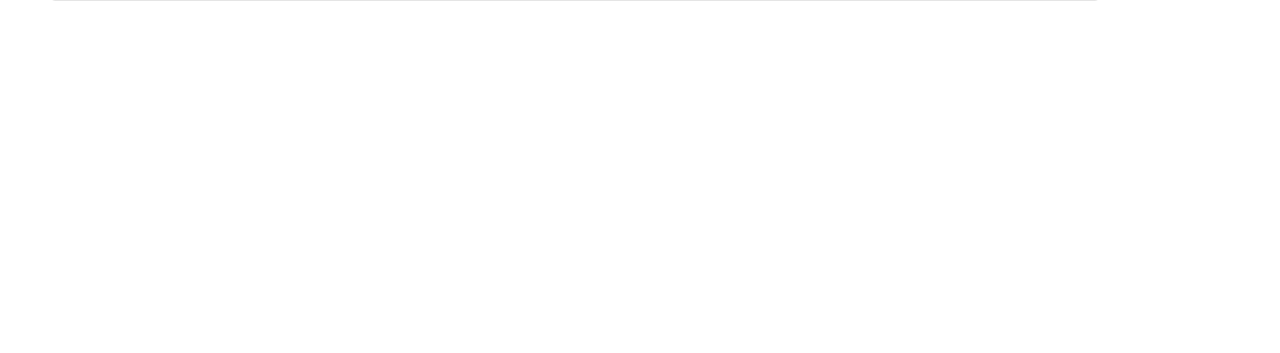
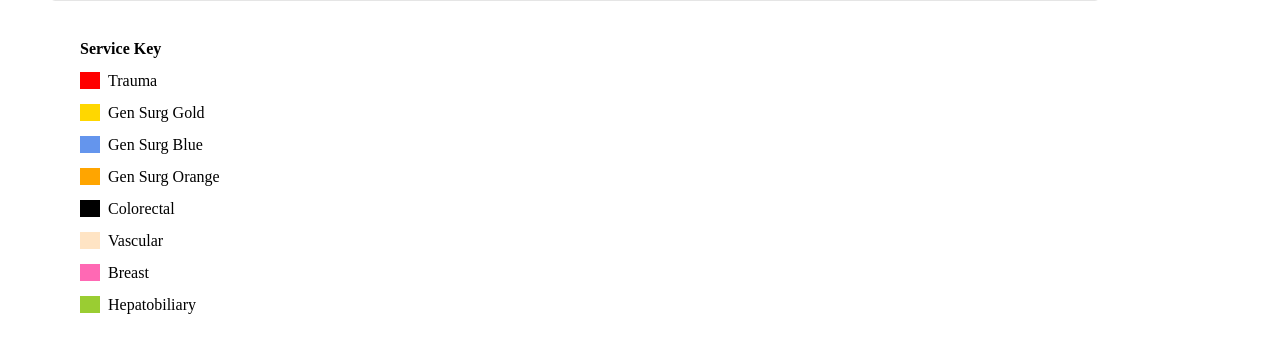
Before and after one commit to smoyerman/StJoesScheduler, a Django app: template templates/calendar.html in a window 1280 px wide. Shown: the part 178-531 px from the top of the page. Run offline with Django 3.2, Linux system fonts and the light colour scheme; the template is opened without the code that fills it, so the values that code supplies are empty.

Commit message:
Updated calendar to show coloration and a key for it :)

```diff
--- a/templates/calendar.html
+++ b/templates/calendar.html
@@ -14,12 +14,22 @@
     margin: 50px;
 }
 
-div {
+div.schedule {
     background: rgba(0, 0, 0, .1);
     border-radius: 5px;
     box-sizing: border-box;
     padding: 15px;
     width: 1050px;
+    float:left;
+}
+
+div.key {
+    border-radius: 5px;
+    box-sizing: border-box;
+    padding: 10px;
+    margin-left: 20px;
+    margin-top:30px;
+    float:left;
 }
 
 header {
@@ -79,13 +89,67 @@
     box-shadow: 0 2px 6px rgba(0, 0, 0, .5) inset;
 }
 
+/* Trauma */
+span.Trauma {
+    background-color: red;
+}
+
+/* Hepato */
+span.Hepatobiliary {
+    background-color: #9ACD32;
+}
+
+/* Orange */
+span.Orange {
+    background-color: orange;
+}
+
+/* Blue */
+span.Blue {
+    background-color: #6495ED;
+}
+
+/* Gold */
+span.Gold {
+    background-color: gold;
+}
+
+/* Breast */
+span.Breast {
+    background-color: #FF69B4;
+}
+
+/* Breast */
+span.Colorectal {
+    background-color: #000000;
+    color: #ffffff;
+}
+
+/* PCH */
+span.PCH {
+    background-color: #BA55D3;
+}
+
+/* Vascular */
+span.Vascular {
+    background-color: #FFE4C4;
+}
+
 </style>
 
 </head>
 
 <body>
 
-<div>
+<!--
+TODO:
+Add key
+Add counts for residents (indiv.)
+Add counts for all (seniors)
+Add button to remake schedule (seniors)
+-->
+
+<div class="schedule">
 
   <header>
       <button onclick="location.href='http://stjoesscheduler.com/schedule/{{lastYear}}/{{lastMonth}}'">«</button>
@@ -108,8 +172,8 @@
                             {% if day.0 %}
                             <td>
                                 {{ day.0 }}<br />
-                                {% for res in day.1 %}
-                                {{ res }}<br />
+                                {% for res, service in day.1 %}
+                                <span id="{{service.onservice}}" class="{{service.get_onservice_display}}"><b>&nbsp;{{ res }}&nbsp;</b></span><br />
                                 {% endfor %}
                             </td>
                             {% else %}
@@ -120,5 +184,17 @@
                     {% endfor %}
                     </table>
               </div>
+
+              <div class="key">
+                  <b>Service Key</b><br /><br />
+                  <span class="Trauma">&nbsp;&nbsp;&nbsp;&nbsp;&nbsp;</span>&nbsp;&nbsp;Trauma<br /><br />
+                  <span class="Gold">&nbsp;&nbsp;&nbsp;&nbsp;&nbsp;</span>&nbsp;&nbsp;Gen Surg Gold<br /><br />
+                  <span class="Blue">&nbsp;&nbsp;&nbsp;&nbsp;&nbsp;</span>&nbsp;&nbsp;Gen Surg Blue<br /><br />
+                  <span class="Orange">&nbsp;&nbsp;&nbsp;&nbsp;&nbsp;</span>&nbsp;&nbsp;Gen Surg Orange<br /><br />
+                  <span class="Colorectal">&nbsp;&nbsp;&nbsp;&nbsp;&nbsp;</span>&nbsp;&nbsp;Colorectal<br /><br />
+                  <span class="Vascular">&nbsp;&nbsp;&nbsp;&nbsp;&nbsp;</span>&nbsp;&nbsp;Vascular<br /><br />
+                  <span class="Breast">&nbsp;&nbsp;&nbsp;&nbsp;&nbsp;</span>&nbsp;&nbsp;Breast<br /><br />
+                  <span class="Hepatobiliary">&nbsp;&nbsp;&nbsp;&nbsp;&nbsp;</span>&nbsp;&nbsp;Hepatobiliary<br /><br />
+              </div>
       </body>
 </html>
```
